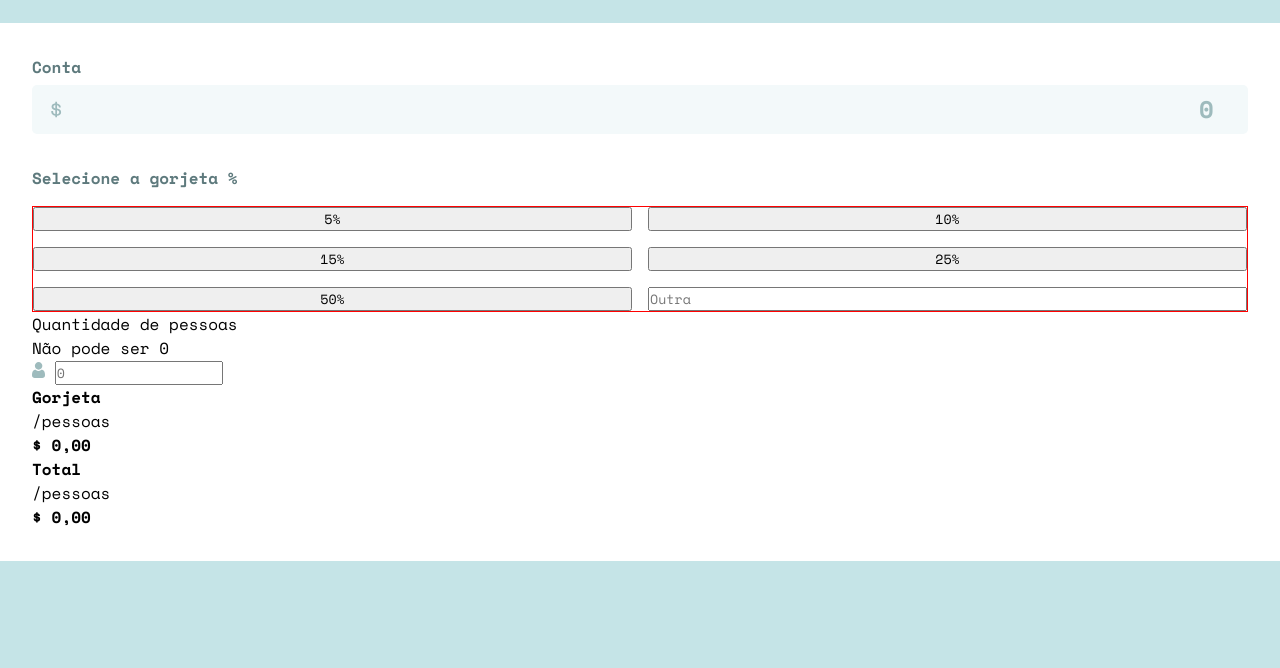
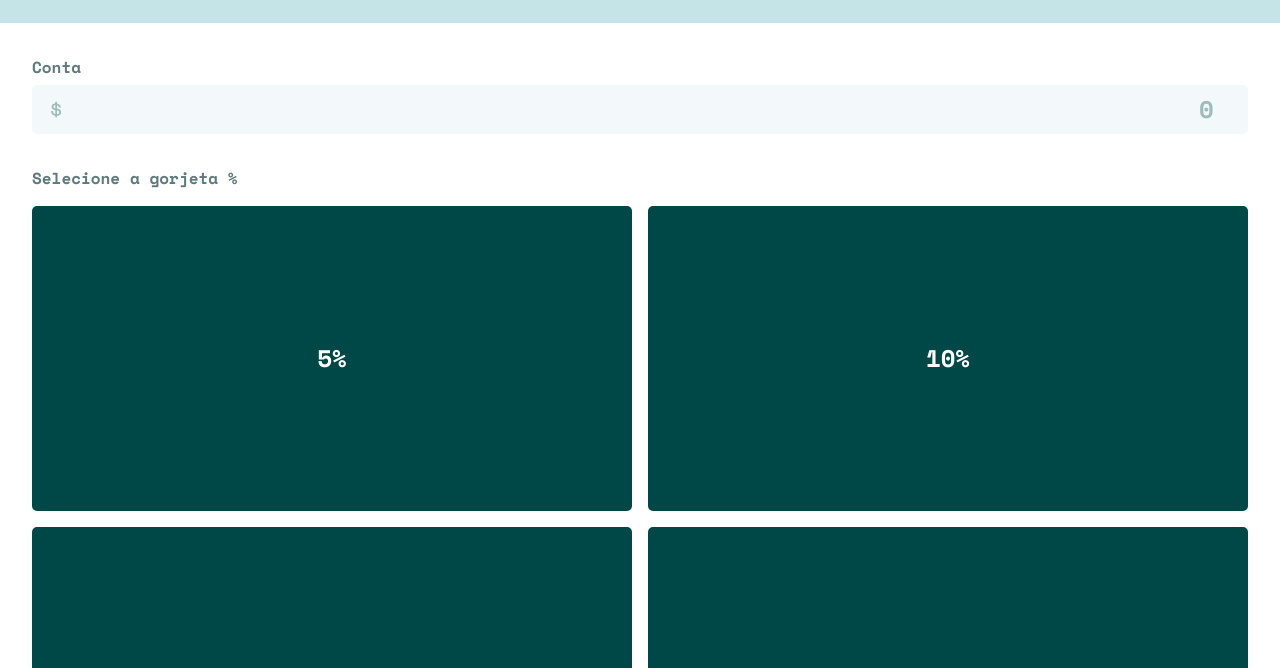
Before and after one commit to Anaolijps-15/cauculadora_gorgetas, a plain HTML site: page index.html in a window 1280 px wide. Shown: the part 121-789 px from the top of the page. Drawn offline with nearby package versions, Linux system fonts and the light colour scheme.

Commit message:
terceiro commit do css (vc : n vamos tirar aqui para vcs verem oq acontace , 2 segundos dps vc tirando o negocio vermero kkk )

```diff
--- a/style.css
+++ b/style.css
@@ -33,7 +33,8 @@ main {
     padding: 2rem;
 }
 
-.conta {
+.conta ,
+.gorjeta {
     margin-bottom: 2rem;
 }
 
@@ -72,8 +73,9 @@ main {
     outline: 2px solid var(--light-green);
 }
 
+
+
 .gorjeta div {
-    border: 1px solid red;
     margin-top: 1rem;
 
     display: grid;
@@ -81,6 +83,24 @@ main {
     gap: 1rem;
 }
 
+.gorjeta input{
+    font-size: 1.5rem;
+    font-weight: 700;
+    border: none;
+    text-align: center;
+    outline: none;
+    padding-block: 8.4rem;
+    border-radius:0.3125rem ;
+    background-color: var(--green-800);
+    color: var(--white);
+}
+
 .gorjeta #outra {
     width: 100%;
+    background-color: var(--green-100);
+    color: var(--green-500);
 }
+
+.gorjeta #outra ::placeholder{
+    color: var(--green-300);
+}
```
